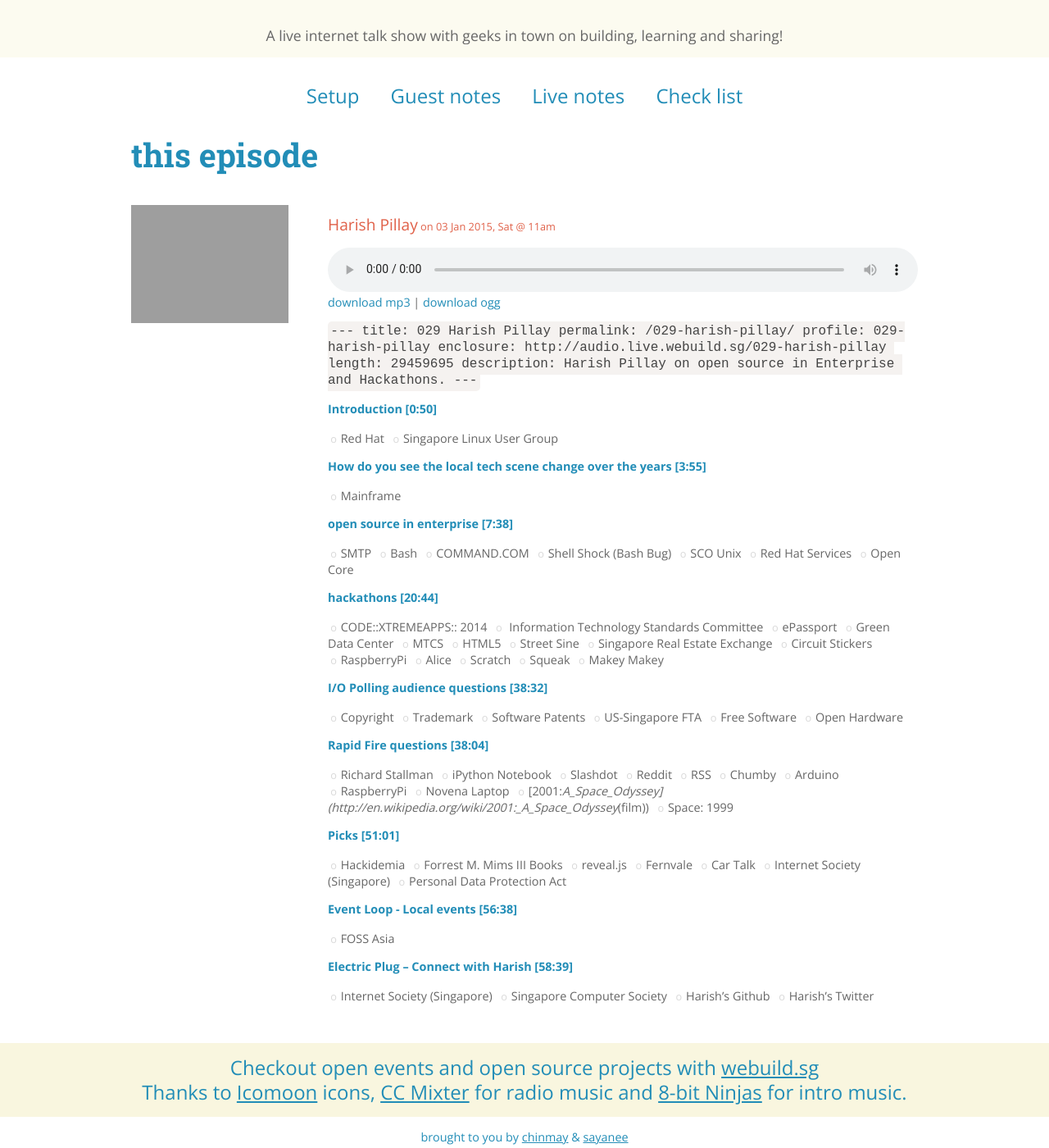
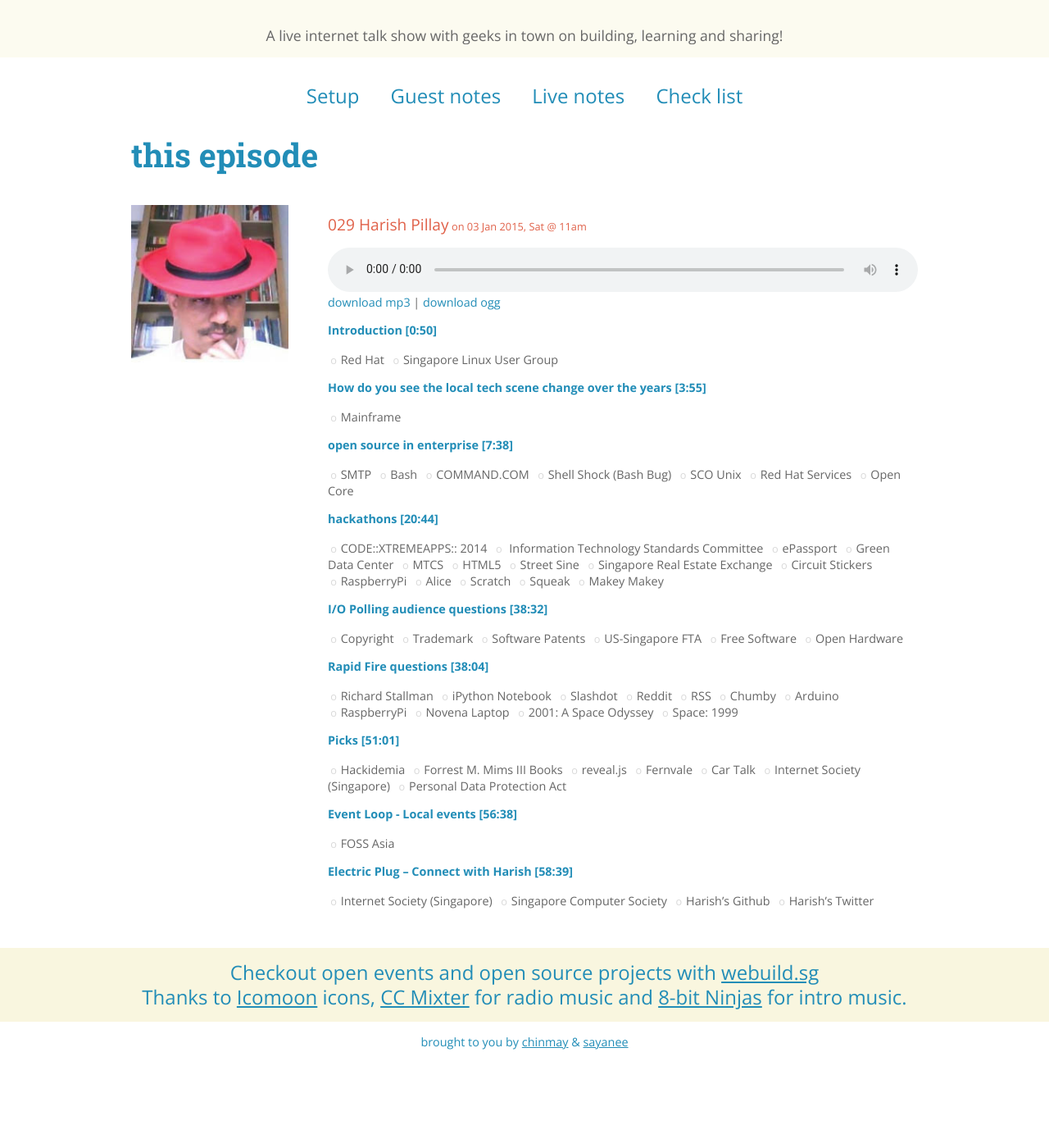
Before and after one commit to webuildsg/live, a Jekyll site: the page built from _posts/2015-01-03-harish-pillay.md, in a window 1280 px wide and 1400 px high, scrolled down 563 px. Shown: the whole window at 82% size. Built offline with Jekyll 4.4.1, drawn with Linux system fonts in a browser that asks for light colours; Markdown is read by kramdown in place of the engine named in the settings; after the commit the page ends 1875 px from its top, so only the background shows below that.

Commit message:
fixed more issues with parenthesis

```diff
--- a/_posts/2015-01-03-harish-pillay.md
+++ b/_posts/2015-01-03-harish-pillay.md
@@ -1,4 +1,4 @@
-	---
+---
 title: 029 Harish Pillay
 permalink: /029-harish-pillay/
 profile: 029-harish-pillay
@@ -21,7 +21,7 @@ description: Harish Pillay on open source in Enterprise and Hackathons.
 - [SMTP](http://en.wikipedia.org/wiki/Simple_Mail_Transfer_Protocol)
 - [Bash](http://en.wikipedia.org/wiki/Bash_%28Unix_shell%29)
 - [COMMAND.COM](http://en.wikipedia.org/wiki/COMMAND.COM)
-- [Shell Shock (Bash Bug)](http://en.wikipedia.org/wiki/Shellshock_(software_bug\))
+- [Shell Shock (Bash Bug)](http://en.wikipedia.org/wiki/Shellshock_\(software_bug\))
 - [SCO Unix](http://en.wikipedia.org/wiki/SCO_OpenServer)
 - [Red Hat Services](http://www.redhat.com/en/services)
 - [Open Core](http://en.wikipedia.org/wiki/Open_core)
@@ -63,7 +63,7 @@ description: Harish Pillay on open source in Enterprise and Hackathons.
 - [Arduino](http://www.arduino.cc/)
 - [RaspberryPi](http://www.raspberrypi.org/)
 - [Novena Laptop](http://www.kosagi.com/w/index.php?title=Novena_Main_Page)
-- [2001:_A_Space_Odyssey](http://en.wikipedia.org/wiki/2001:_A_Space_Odyssey_(film\))
+- [2001: A Space Odyssey](http://en.wikipedia.org/wiki/2001:_A_Space_Odyssey_\(film\))
 - [Space: 1999](http://en.wikipedia.org/wiki/Space:_1999)
 
 **[Picks [51:01]](#t=51:01)**
```
